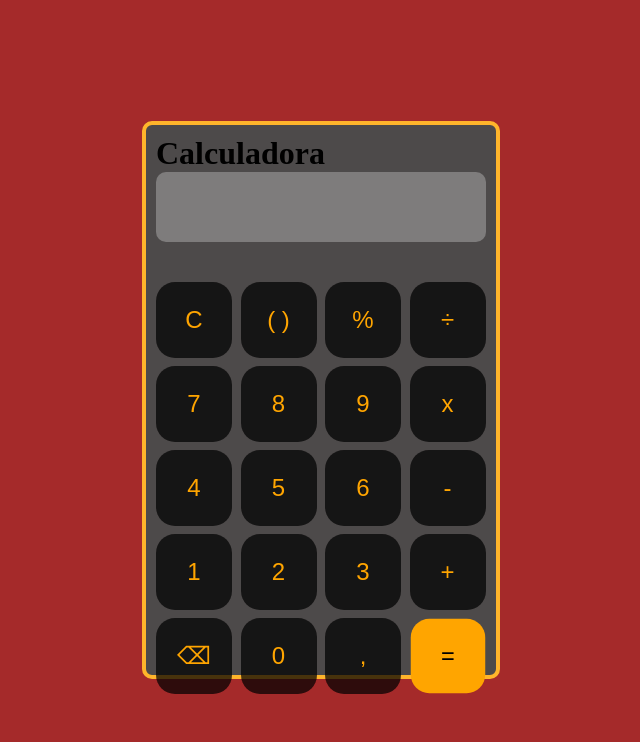
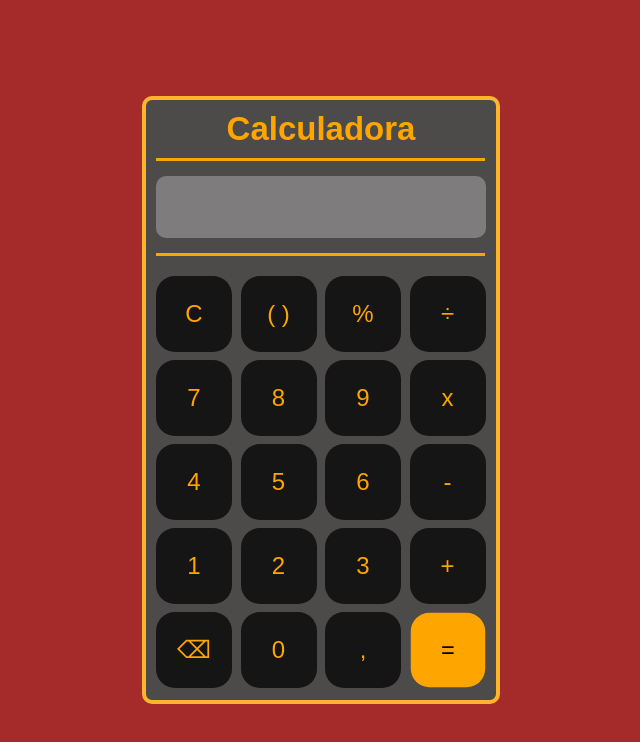
Before and after one commit to GabrielVicto7/Calculadora-2.0, a plain HTML site: page index.html in a window 1280 px wide. Shown: the whole page, without its empty margins (319-959 px from the left). Drawn offline with nearby package versions, Linux system fonts and the light colour scheme.

Commit message:
Correção css
Correção css

```diff
--- a/style.css
+++ b/style.css
@@ -5,7 +5,7 @@
 
 #CalculadoraDIV{
     width: 330px;
-    height: 530px;
+    height: 580px;
     background-color: rgb(77, 74, 74);
     position: absolute;
     top: 50%;
@@ -20,6 +20,14 @@ body{
     background-color: brown;
 }
 
+#txt{
+    text-align: center;
+    font-family: Arial, Helvetica, sans-serif;
+    font-size: 33px;
+    color: orange;
+    padding-bottom: 10px;
+}
+
 @font-face {
     font-family: 'FonteCalculadora';
     src: url('Calculator.ttf') format('truetype');
@@ -29,7 +37,7 @@ body{
 
 #InputVAL{
     width: 310px;
-    height: 50px;
+    height: 42px;
     border-radius: 10px;
     border: 0;
     font-size: 26px;
@@ -39,7 +47,7 @@ body{
     overflow: auto;
 }
 
-#Linha{
+.Linha{
     background-color: orange;
     width: 1px;
     width: 329px;
@@ -47,8 +55,8 @@ body{
 }
 
 #InputDIV{
- padding-bottom: 20px;
-
+ padding-bottom: 15px;
+ padding-top: 15px;
 }
 
 .Buttons{
```
